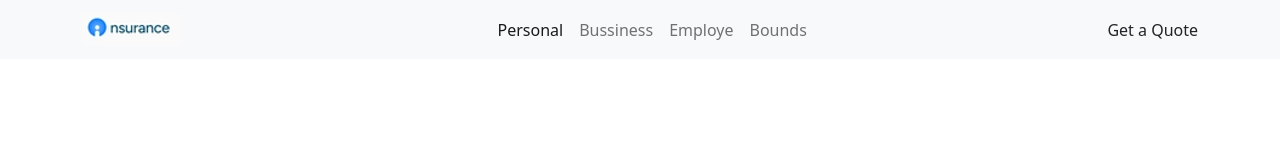
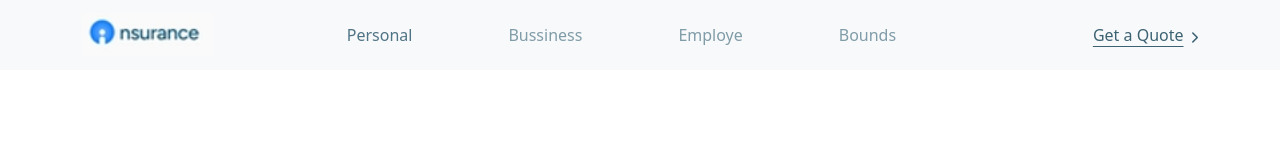
Before and after one commit to devshakibhasan/insurance, a plain HTML site: page index.html in a window 1280 px wide. Drawn offline with nearby package versions, Linux system fonts and the light colour scheme.

Commit message:
update navbar

```diff
--- a/css/style.css
+++ b/css/style.css
@@ -0,0 +1,47 @@
+.logo img {
+    height: 2.2em;
+}
+
+.nav-item {
+    padding-right: 5em;
+    color: #3C6273;
+    font-weight: 500;
+}
+
+.navbar-nav .nav-link.active {
+    color: #4F7485 !important;
+}
+
+.nav-item .nav-link {
+    color: #7F9CA8 !important;
+}
+
+.nav-item .nav-link:hover {
+    color: #4F7485 !important;
+}
+
+.quote {
+    display: flex;
+    align-items: center;
+    color: #3C6273;
+    font-weight: 500;
+}
+
+.nav-link.quote:hover {
+    display: flex;
+    align-items: center;
+    color: #2594c7;
+    font-weight: 500;
+}
+
+.quote span {
+    text-decoration: underline #3C6273;
+    text-underline-offset: .3em;
+    color: #3C6273;
+}
+
+.quote i {
+    font-size: 12px;
+    margin-top: 5px;
+    margin-left: 7px;
+}
--- a/index.html
+++ b/index.html
@@ -7,15 +7,15 @@
     <meta name="viewport" content="width=device-width, initial-scale=1.0">
     <title>Insurance</title>
 
-    <!------------------------Bootstrap css link----------------->
+    <!--------Bootstrap css link--------->
     <link rel="stylesheet" href="https://cdn.jsdelivr.net/npm/bootstrap@5.2.3/dist/css/bootstrap.min.css">
-    <!------------------------main css link---------------------->
+    <!--------main css link-------------->
     <link rel="stylesheet" href="css/style.css">
 </head>
 
 <body>
 
-    <!------------------------Navbar---------------------->
+    <!-------------Navbar--------------->
     <header>
         <nav class="navbar navbar-expand-lg bg-light">
             <div class="container">
@@ -28,7 +28,7 @@
                 <div class="collapse navbar-collapse" id="navbarSupportedContent">
                     <ul class="navbar-nav mx-auto mb-2 mb-lg-0">
                         <li class="nav-item">
-                            <a class="nav-link active" aria-current="page" href="#">Personal</a>
+                            <a class="nav-link active"  href="#">Personal</a>
                         </li>
                         <li class="nav-item">
                             <a class="nav-link" href="#">Bussiness</a>
@@ -40,7 +40,7 @@
                             <a class="nav-link" href="#">Bounds</a>
                         </li>
                     </ul>
-                        <a class="nav-link ">Get a Quote</a>
+                    <a class="nav-link quote" href="#"><span>Get a Quote </span><i class="fa-solid fa-chevron-right"></i></a>
                 </div>
             </div>
         </nav>
@@ -51,9 +51,8 @@
 
 
 
-
-
-
+    <!-----------------fontawesome link--------------------->
+    <script src="https://kit.fontawesome.com/5e31d68513.js" crossorigin="anonymous"></script>
     <!-----------------Bootstrap cdn link--------------------->
     <script src="https://cdn.jsdelivr.net/npm/@popperjs/core@2.11.6/dist/umd/popper.min.js"
         integrity="sha384-oBqDVmMz9ATKxIep9tiCxS/Z9fNfEXiDAYTujMAeBAsjFuCZSmKbSSUnQlmh/jp3"
```
